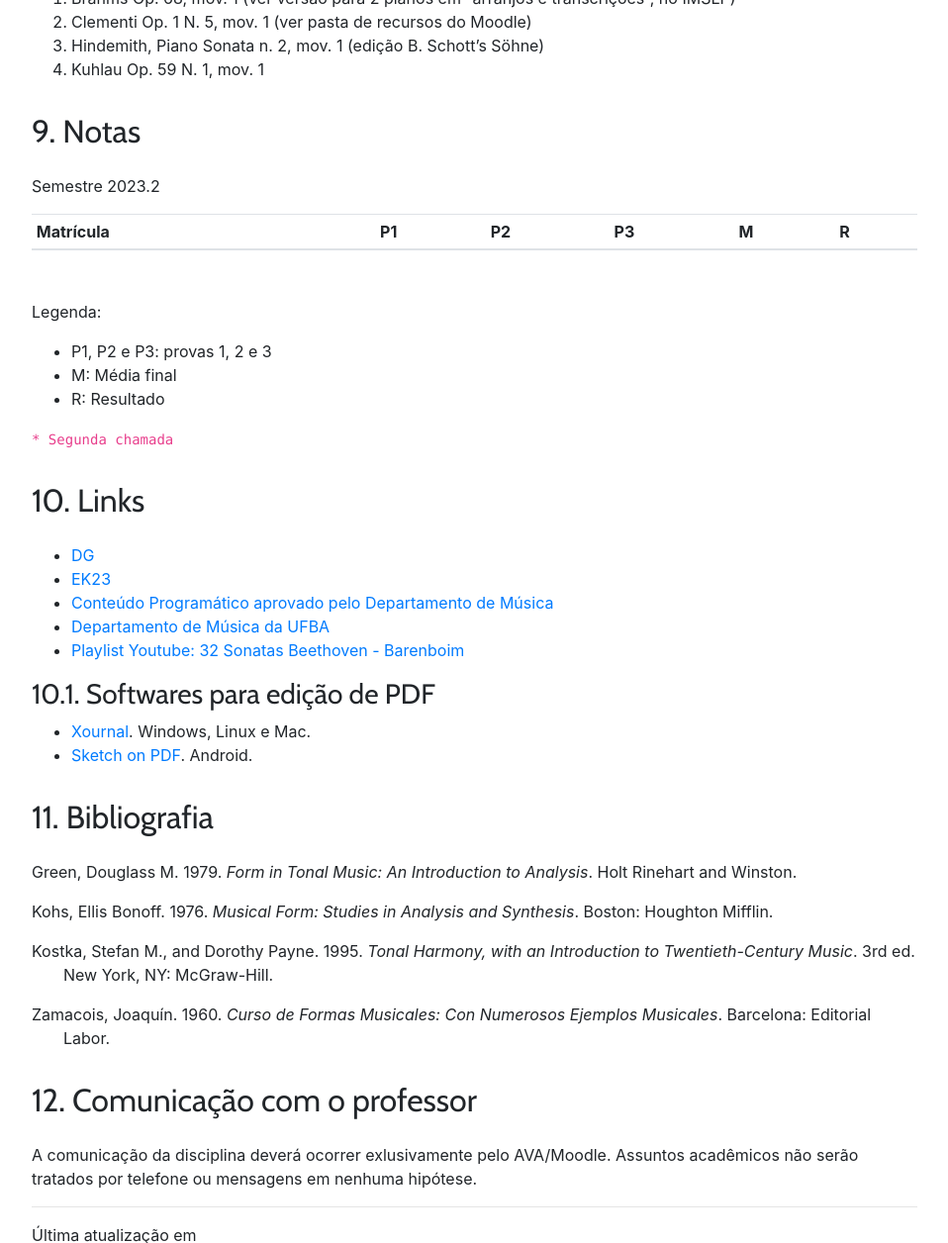
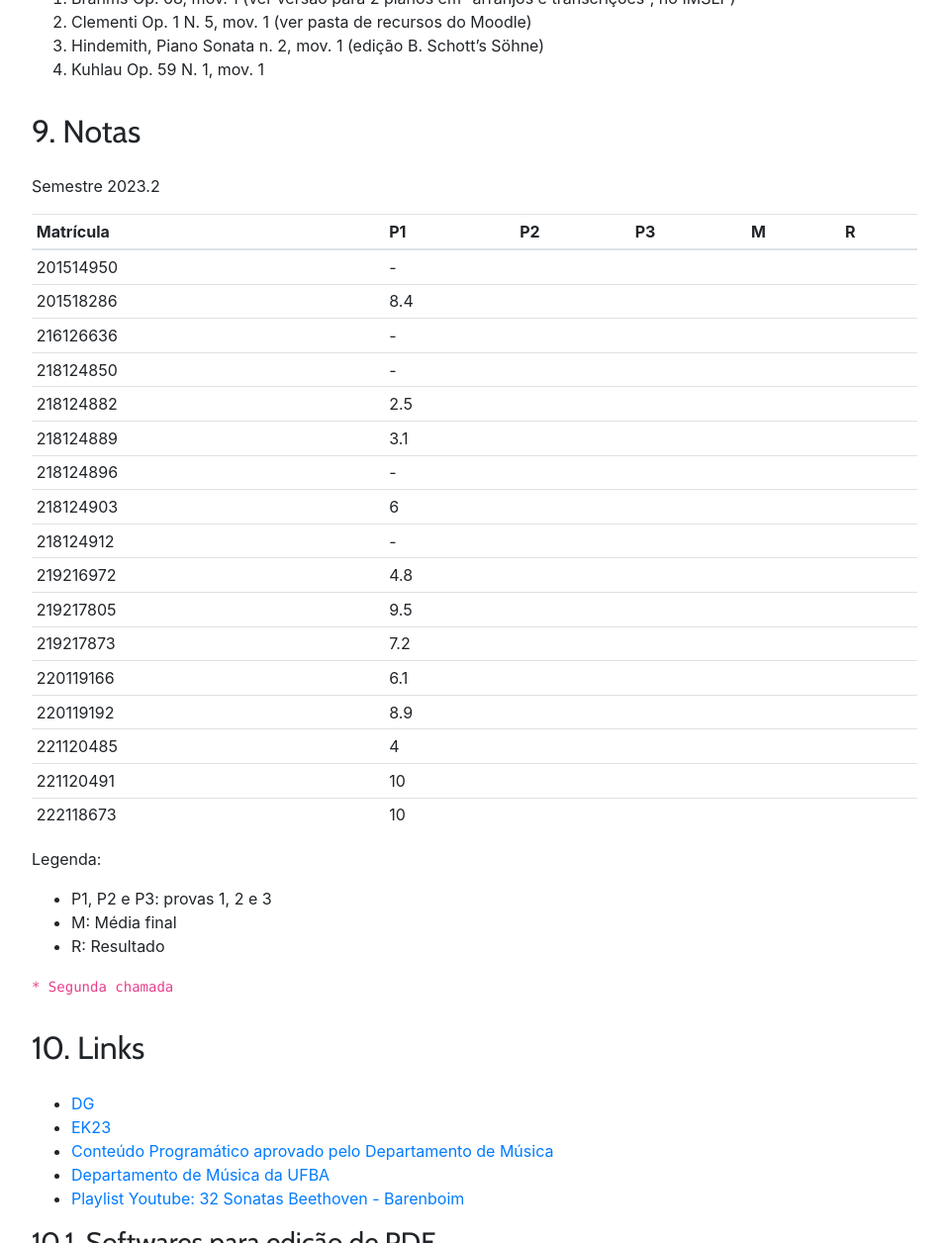
Before and after one commit to kroger/genosmus, a Jekyll site: the page built from _marcos/musa72.md, in a window 1280 px wide and 1400 px high, scrolled down 4938 px, cut to the strip 0-1256 px from the top of the window. Shown: the whole strip at 99% size, without its empty margins (68-1026 px from the left). Built offline with Jekyll 4.4.1, drawn with Linux system fonts in a browser that asks for light colours; nearby versions of some CDN libraries; the table of contents is made by our own code.

Commit message:
Registra notas prova 1

```diff
--- a/_marcos/musa72.md
+++ b/_marcos/musa72.md
@@ -194,7 +194,23 @@ Semestre 2023.2
 
 | Matrícula | P1  | P2  | P3  | M   | R   |
 | --------- | --- | --- | --- | --- | --- |
-|           |     |     |     |     |     |
+| 201514950 | -   |     |     |     |     |
+| 201518286 | 8.4 |     |     |     |     |
+| 216126636 | -   |     |     |     |     |
+| 218124850 | -   |     |     |     |     |
+| 218124882 | 2.5 |     |     |     |     |
+| 218124889 | 3.1 |     |     |     |     |
+| 218124896 | -   |     |     |     |     |
+| 218124903 | 6   |     |     |     |     |
+| 218124912 | -   |     |     |     |     |
+| 219216972 | 4.8 |     |     |     |     |
+| 219217805 | 9.5 |     |     |     |     |
+| 219217873 | 7.2 |     |     |     |     |
+| 220119166 | 6.1 |     |     |     |     |
+| 220119192 | 8.9 |     |     |     |     |
+| 221120485 | 4   |     |     |     |     |
+| 221120491 | 10  |     |     |     |     |
+| 222118673 | 10  |     |     |     |     |
 {: .table .table-sm}
 
 Legenda:
```
Also changed, not shown: _marcos/musa70.md (+16 -1 lines).
